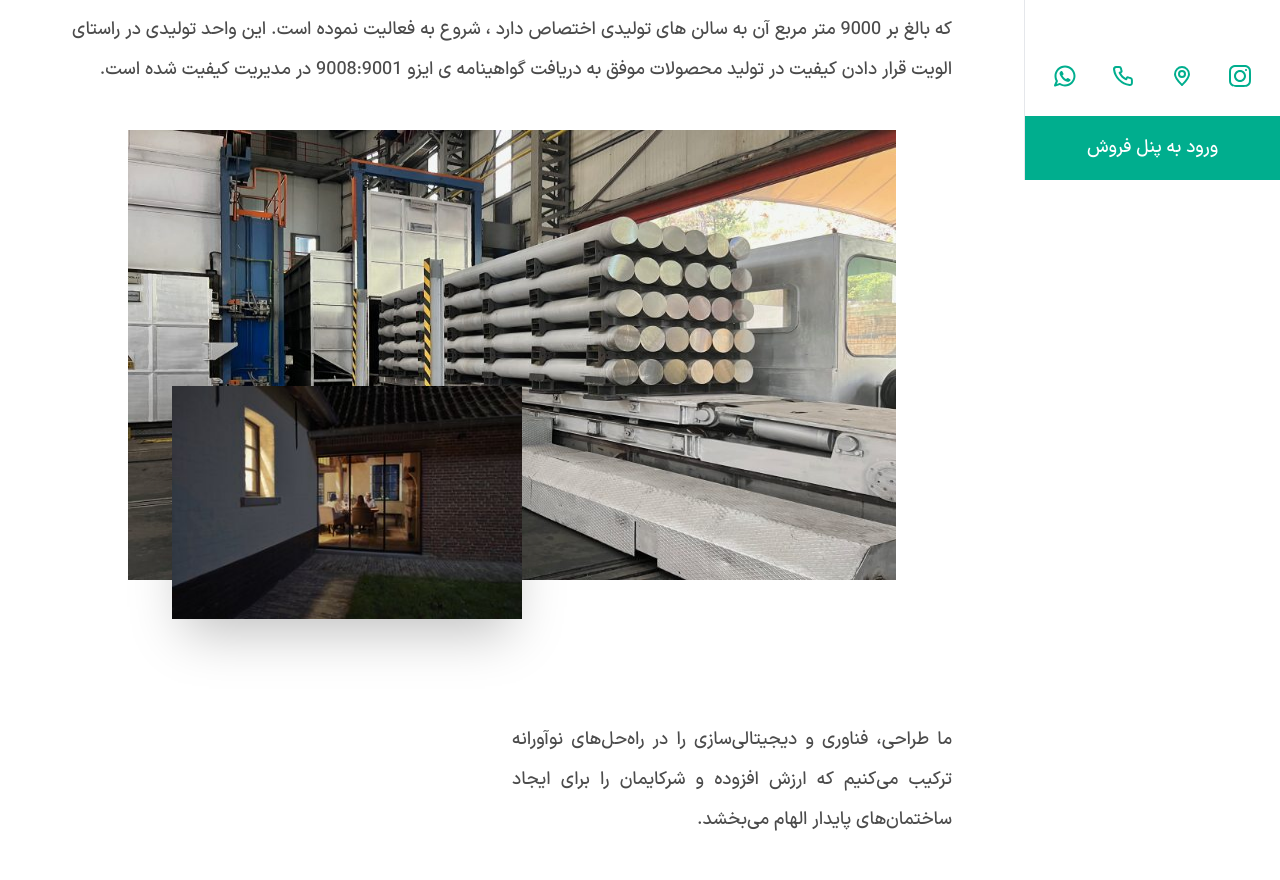
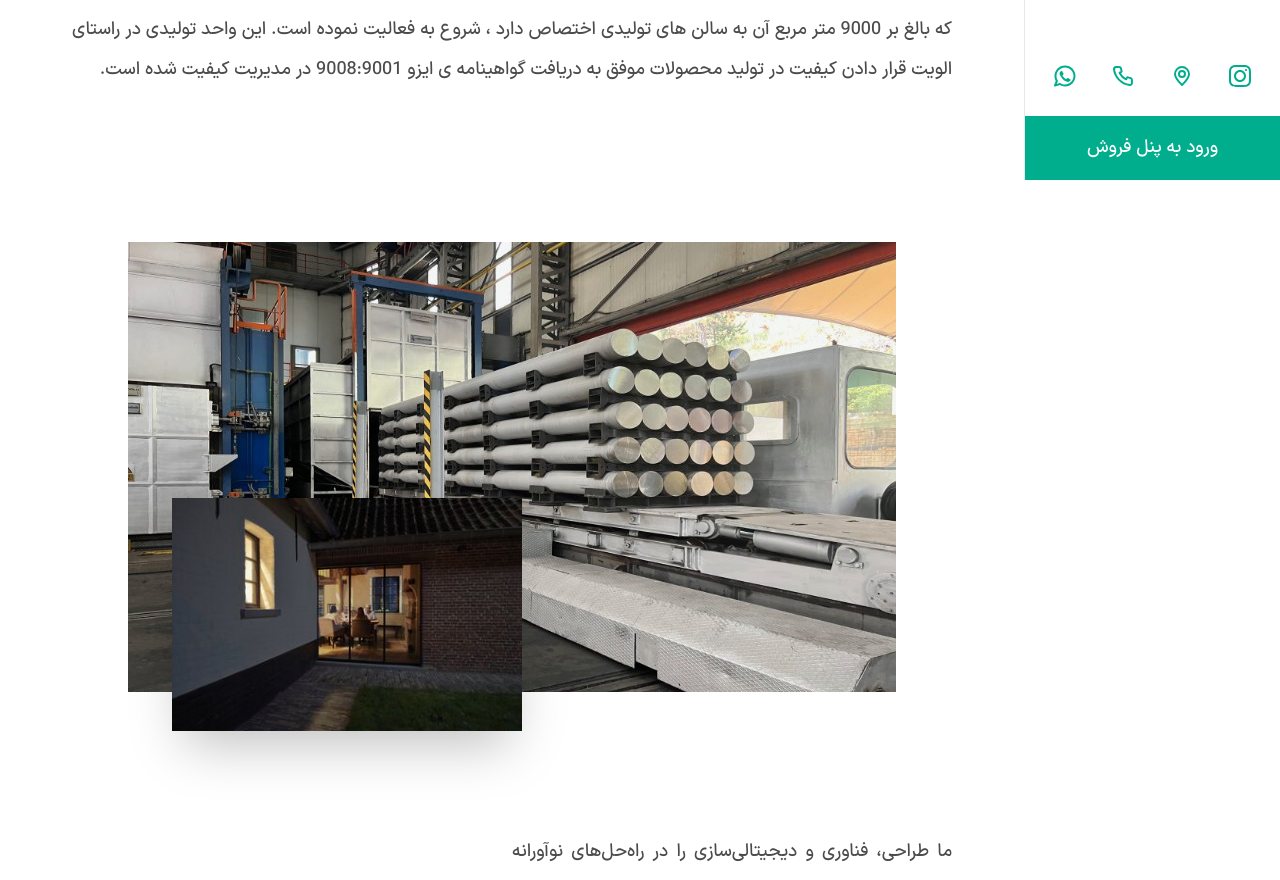
Before and after one commit to zahra-hsb/hanz-, a Next.js app: page /about in a window 1280 px wide. Shown: the part 620-1500 px from the top of the page. Built offline with nearby package versions, Linux system fonts and the light colour scheme.

Commit message:
spaces between elements in about us page created

```diff
--- a/src/components/aboutComponent/AboutUs/index.jsx
+++ b/src/components/aboutComponent/AboutUs/index.jsx
@@ -28,7 +28,7 @@ const AboutUs = () => {
 
                     </div>
                 </div>
-                <div className='w-full flex items-center justify-center relative bottom-20 lg:bottom-20 mt-60 lg:mt-20 px-30'>
+                <div className='w-full flex items-center justify-center relative bottom-20 lg:bottom-20 lg:mt-48 mt-28 lg:mt-20 px-30'>
                     <Image src={pic} alt='about hanz' className='h-[300px] sm:h-[400px] lg:h-[450px]' />
                     <Image src={pic2} alt='about pic' className='lg:w-[350px] sm:w-2/4 w-2/3 absolute top-56 lg:top-64 sm:top-72 left-[-15px] sm:left-[-50px] lg:left-[100px] shadow-2xl' />
                 </div>
```
